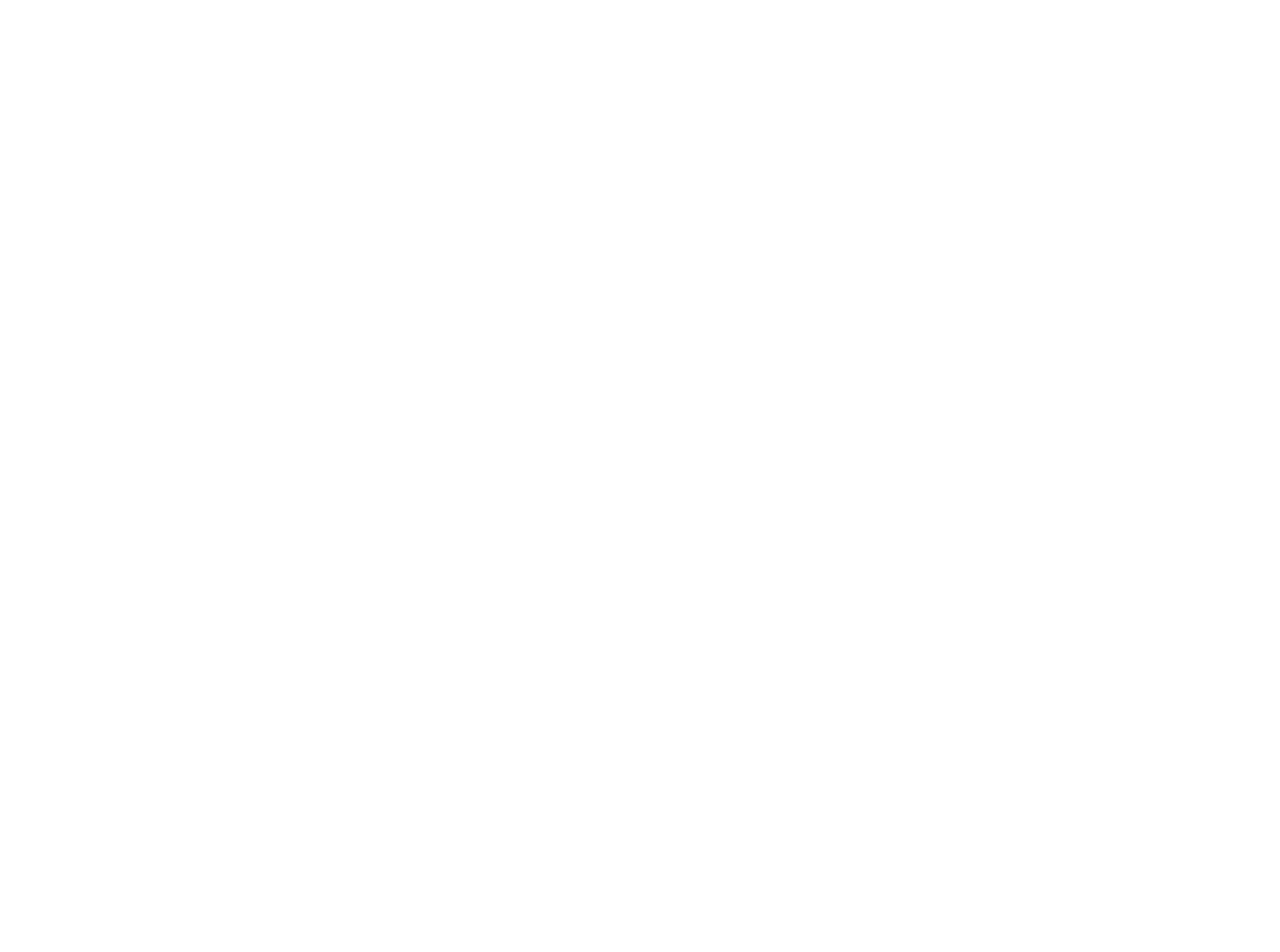
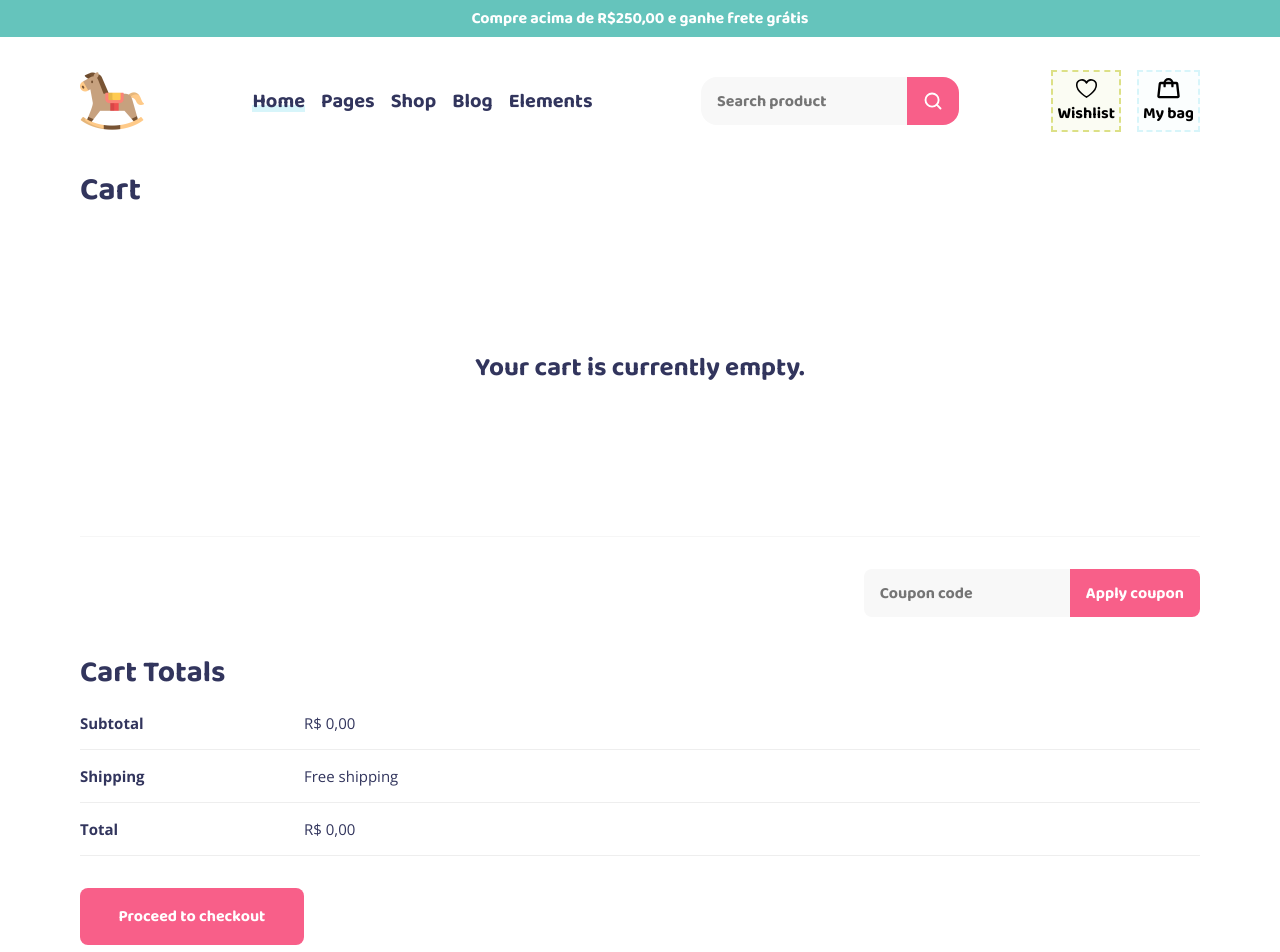
Before and after one commit to matheusdamata/react-baby-shop-live, a React (Vite) app: page /cart in a window 1280 px wide. Before the commit this address had no page. Shown: the top 952 px of the page. Before the commit the page ends 800 px from the top, so only its background shows below. Built offline with nearby package versions, Linux system fonts and the light colour scheme.

Commit message:
feat: :sparkles: Page cart: created information about the cart, automatically updating the total purchase values.

```diff
--- a/src/@types/global-types.ts
+++ b/src/@types/global-types.ts
@@ -17,4 +17,5 @@
   name: string
   value: number
   amount: number
+  stock: number
 }
--- a/src/Router.tsx
+++ b/src/Router.tsx
@@ -1,5 +1,6 @@
 import { Routes, Route } from 'react-router-dom'
 import { DefaultLayout } from './layout/DefaultLayout'
+import { Cart } from './pages/Cart'
 import { Home } from './pages/Home'
 import { Product } from './pages/Product'
 import { Search } from './pages/Search'
@@ -13,6 +14,7 @@
         <Route path="/product/:id" element={<Product />} />
         <Route path="/wishlist" element={<Wishlist />} />
         <Route path="/search/:name" element={<Search />} />
+        <Route path="/cart" element={<Cart />} />
         {/* <Route path="/search/:id" element={<Product />} /> */}
       </Route>
     </Routes>
--- a/src/components/Header/index.tsx
+++ b/src/components/Header/index.tsx
@@ -62,6 +62,10 @@
     navigate('/wishlist')
   }
 
+  function handleOpenCart() {
+    navigate('/cart')
+  }
+
   return (
     <Container>
       <HeaderTopBar>Compre acima de R$250,00 e ganhe frete grátis</HeaderTopBar>
@@ -98,7 +102,7 @@
             Wishlist
             {wishlist?.length > 0 ? <span>{wishlist.length}</span> : null}
           </ButtonContent>
-          <ButtonContent variant="mybag">
+          <ButtonContent variant="mybag" onClick={handleOpenCart}>
             <Handbag size={25} weight="bold" />
             My bag
             {carts?.length > 0 ? <span>{carts.length}</span> : null}
--- a/src/components/Header/style.ts
+++ b/src/components/Header/style.ts
@@ -92,6 +92,11 @@
 
     border: 0;
 
+    &:hover {
+      transition: background-color 0.2s ease;
+      background: ${(props) => props.theme['icon-instagram']};
+    }
+
     & svg {
       color: ${(props) => props.theme.white};
     }
--- a/src/database/data.json
+++ b/src/database/data.json
@@ -130,5 +130,17 @@
       "imageUrl": "http://localhost/instagram/05.jpg",
       "url": "https://www.instagram.com/"
     }
+  ],
+  "coupons": [
+    {
+      "id": 1,
+      "code": "sale",
+      "type": "fixed-value"
+    },
+    {
+      "id": 2,
+      "code": "blackfriday",
+      "type": "fixed-value"
+    }
   ]
 }
--- /dev/null
+++ b/src/pages/Cart/index.tsx
@@ -0,0 +1,128 @@
+import { useContext, useEffect, useState } from 'react'
+
+import { useNavigate } from 'react-router-dom'
+import { Context } from '../../contexts/UserContext'
+import { priceFormatter } from '../../utils/formatter'
+
+import { X } from 'phosphor-react'
+import {
+  ButtonRemove,
+  Container,
+  CartContent,
+  SpanText,
+  CartContainer,
+  CartView,
+  FooterCart,
+  PriceCartContent,
+  CupomCartContent,
+  TrBase,
+  EmptyCart,
+  ButtonStartCheckout,
+} from './styles'
+import Aos from 'aos'
+
+export function Cart() {
+  const [couponInput, setCouponInput] = useState('')
+
+  const { carts, dispatch } = useContext(Context)
+
+  useEffect(() => {
+    Aos.init({
+      duration: 500,
+    })
+  }, [])
+
+  const navigate = useNavigate()
+
+  function handleRemoveProduct(id: number) {
+    dispatch({
+      type: 'REMOVE_TO_CARTLIST',
+      payload: id,
+    })
+  }
+
+  function handleViewProduct(name: string, id: number) {
+    const formatterRoute = name.replace(/ /g, '-').toLowerCase()
+    console.log(formatterRoute)
+    navigate(`/product/${formatterRoute}`, { state: { id } })
+  }
+
+  function handleSubmitCoupon(coupon: string) {
+    if (coupon === 'blackfriday') {
+      console.log('Desconto aplicado')
+    }
+  }
+
+  const subTotalCart = carts.reduce((sum, cart) => {
+    return sum + cart.value
+  }, 0)
+
+  return (
+    <Container>
+      <h1>Cart</h1>
+
+      <CartContent>
+        {carts?.length > 0 ? (
+          <>
+            {carts?.map((cart) => (
+              <CartContainer key={cart.id} data-aos="fade-up">
+                <ButtonRemove onClick={() => handleRemoveProduct(cart.id)}>
+                  <X size={18} weight="fill" />
+                </ButtonRemove>
+                <img src={cart.imageUrl} alt="Imagem do produto" />
+                <CartView onClick={() => handleViewProduct(cart.name, cart.id)}>
+                  {cart.name}
+                </CartView>
+
+                <span>{priceFormatter.format(cart.value)}</span>
+
+                {cart.stock !== 0 ? (
+                  <SpanText variant="instock">Product in stock</SpanText>
+                ) : (
+                  <SpanText variant="ofstock">Product out of stock</SpanText>
+                )}
+              </CartContainer>
+            ))}
+          </>
+        ) : (
+          <EmptyCart>
+            <strong>Your cart is currently empty.</strong>
+          </EmptyCart>
+        )}
+      </CartContent>
+
+      <hr />
+
+      <FooterCart>
+        <CupomCartContent>
+          <input
+            type="text"
+            placeholder="Coupon code"
+            onChange={(event) => setCouponInput(event.target.value)}
+          />
+          <button onClick={() => handleSubmitCoupon(couponInput)}>
+            Apply coupon
+          </button>
+        </CupomCartContent>
+        <h2>Cart Totals</h2>
+        <PriceCartContent>
+          <tbody>
+            <TrBase>
+              <th>Subtotal</th>
+              <td>{priceFormatter.format(subTotalCart)}</td>
+            </TrBase>
+            <TrBase>
+              <th>Shipping</th>
+              <td>Free shipping</td>
+            </TrBase>
+            <TrBase>
+              <th>Total</th>
+              <td>{priceFormatter.format(subTotalCart)}</td>
+            </TrBase>
+          </tbody>
+        </PriceCartContent>
+        <ButtonStartCheckout>Proceed to checkout</ButtonStartCheckout>
+      </FooterCart>
+    </Container>
+  )
+}
--- /dev/null
+++ b/src/pages/Cart/styles.ts
@@ -0,0 +1,217 @@
+import styled from 'styled-components'
+
+export const Container = styled.main`
+  width: 70rem;
+
+  display: flex;
+  flex-direction: column;
+
+  hr {
+    height: 1px;
+
+    border: 0;
+    background: ${(props) => props.theme['base-border-amount']};
+    opacity: 0.5;
+  }
+`
+
+export const CartContent = styled.div`
+  display: flex;
+  flex-direction: column;
+
+  max-height: 18.75rem;
+
+  overflow-y: auto;
+
+  margin: 2rem 0 3rem;
+  gap: 2rem;
+`
+
+export const EmptyCart = styled.div`
+  display: flex;
+  align-items: center;
+  justify-content: center;
+
+  height: 240px;
+
+  strong {
+    font-size: 1.625rem;
+  }
+`
+
+export const CartContainer = styled.div`
+  display: flex;
+  flex-direction: row;
+  align-items: center;
+  justify-content: space-between;
+
+  font-family: 'Open Sans', sans-serif;
+  color: ${(props) => props.theme['base-text-footer']};
+
+  img {
+    width: 6rem;
+    height: 6rem;
+
+    margin: 0 1rem;
+  }
+
+  svg {
+    cursor: pointer;
+  }
+`
+
+export const ButtonRemove = styled.button`
+  width: 20px;
+  height: 20px;
+
+  display: flex;
+  align-items: center;
+  justify-content: center;
+
+  background: transparent;
+  border: 0;
+`
+
+export const CartView = styled.a`
+  font-weight: 400;
+  text-decoration: none;
+  color: ${(props) => props.theme['base-text-footer']};
+
+  margin-left: 1rem;
+
+  cursor: pointer;
+
+  &:hover {
+    color: ${(props) => props.theme['base-button']};
+  }
+`
+
+type SpanTextProps = {
+  variant: 'instock' | 'ofstock'
+}
+
+export const SpanText = styled.span<SpanTextProps>`
+  color: ${(props) =>
+    props.variant === 'instock'
+      ? props.theme['base-button']
+      : props.theme['red-off']};
+`
+
+export const ButtonAmountProduct = styled.button`
+  border: 0;
+  border-radius: 12px;
+
+  font-size: 1.25rem;
+  color: ${(props) => props.theme.white};
+
+  padding: 0.5rem 1.25rem;
+  background: ${(props) => props.theme['base-button']};
+
+  &:not(:disabled):hover {
+    transition: background-color 0.2s ease;
+    background: ${(props) => props.theme['icon-instagram']};
+  }
+
+  &:disabled {
+    opacity: 0.7;
+    cursor: not-allowed;
+  }
+`
+
+export const FooterCart = styled.footer`
+  display: flex;
+  flex-direction: column;
+
+  h2 {
+    font-size: 1.875rem;
+  }
+`
+
+export const CupomCartContent = styled.div`
+  display: flex;
+  flex-direction: row;
+  justify-content: flex-end;
+
+  margin: 2rem 0;
+
+  input {
+    height: 48px;
+
+    border: 0;
+    border-top-left-radius: 8px;
+    border-bottom-left-radius: 8px;
+
+    padding: 0 1rem;
+
+    background: ${(props) => props.theme['base-input']};
+  }
+
+  button {
+    display: flex;
+    align-items: center;
+    justify-content: center;
+
+    border-top-right-radius: 8px;
+    border-bottom-right-radius: 8px;
+    background: ${(props) => props.theme['base-button']};
+    padding: 0 1rem;
+
+    border: 0;
+
+    color: ${(props) => props.theme.white};
+
+    &:hover {
+      transition: background-color 0.2s ease;
+      background: ${(props) => props.theme['icon-instagram']};
+    }
+  }
+`
+
+export const PriceCartContent = styled.table`
+  display: flex;
+  flex-direction: column;
+
+  tbody {
+    font-family: 'Open Sans', sans-serif;
+    font-size: 0.9375rem;
+  }
+
+  th {
+    width: 20%;
+
+    text-align: left;
+  }
+`
+
+export const TrBase = styled.tr`
+  display: flex;
+  flex-direction: row;
+
+  padding: 1rem 0;
+
+  border-bottom: 1px solid ${(props) => props.theme['base-border-amount']};
+`
+
+export const ButtonStartCheckout = styled.button`
+  display: flex;
+  align-items: center;
+  justify-content: center;
+
+  width: 20%;
+
+  border-radius: 8px;
+
+  background: ${(props) => props.theme['base-button']};
+
+  margin-top: 2rem;
+  padding: 1rem;
+
+  border: 0;
+
+  color: ${(props) => props.theme.white};
+
+  &:hover {
+    transition: background-color 0.2s ease;
+    background: ${(props) => props.theme['icon-instagram']};
+  }
+`
--- a/src/pages/Wishlist/index.tsx
+++ b/src/pages/Wishlist/index.tsx
@@ -1,5 +1,6 @@
+import Aos from 'aos'
 import { X } from 'phosphor-react'
-import { useContext } from 'react'
+import { useContext, useEffect } from 'react'
 import { useNavigate } from 'react-router-dom'
 import { ProductProps } from '../../@types/global-types'
 import { Context } from '../../contexts/UserContext'
@@ -9,6 +10,7 @@
   ButtonRemove,
   Container,
   Content,
+  EmptyCart,
   SpanText,
   WishContainer,
   WishView,
@@ -18,6 +20,12 @@
   const { wishlist, dispatch } = useContext(Context)
 
   const navigate = useNavigate()
+
+  useEffect(() => {
+    Aos.init({
+      duration: 500,
+    })
+  }, [])
 
   function handleAddToCart(wish: ProductProps) {
     dispatch({
@@ -44,8 +52,10 @@
       <h1>Wishlist</h1>
 
       <Content>
+        {wishlist?.length > 0 ? (
+          <>
             {wishlist?.map((wish) => (
-          <WishContainer key={wish.id}>
+              <WishContainer key={wish.id} data-aos="fade-up">
                 <ButtonRemove onClick={() => handleRemoveProduct(wish.id)}>
                   <X size={18} weight="fill" />
                 </ButtonRemove>
@@ -73,6 +83,12 @@
                 </ButtonAmountProduct>
               </WishContainer>
             ))}
+          </>
+        ) : (
+          <EmptyCart>
+            <strong>Your cart is currently empty.</strong>
+          </EmptyCart>
+        )}
       </Content>
     </Container>
   )
--- a/src/pages/Wishlist/styles.ts
+++ b/src/pages/Wishlist/styles.ts
@@ -10,6 +10,10 @@
 export const Content = styled.div`
   display: flex;
   flex-direction: column;
+
+  max-height: 18.75rem;
+
+  overflow-y: auto;
 
   margin-top: 2rem;
   gap: 2rem;
@@ -33,6 +37,18 @@
 
   svg {
     cursor: pointer;
+  }
+`
+
+export const EmptyCart = styled.div`
+  display: flex;
+  align-items: center;
+  justify-content: center;
+
+  height: 240px;
+
+  strong {
+    font-size: 1.625rem;
   }
 `
 
--- a/src/reducers/userReducer.ts
+++ b/src/reducers/userReducer.ts
@@ -34,6 +34,12 @@
         ),
       }
     }
+    case 'REMOVE_TO_CARTLIST': {
+      return {
+        ...state,
+        carts: state.carts?.filter((cart) => cart.id !== action.payload),
+      }
+    }
     default:
       return state
   }
```
Lines whose indentation alone changed are shown as unchanged.
